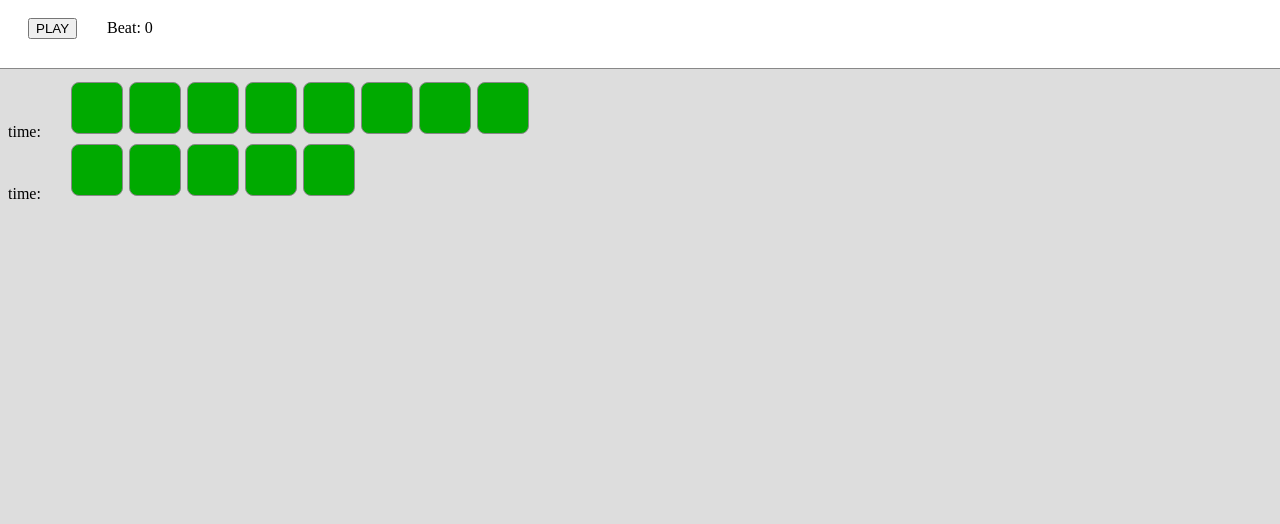
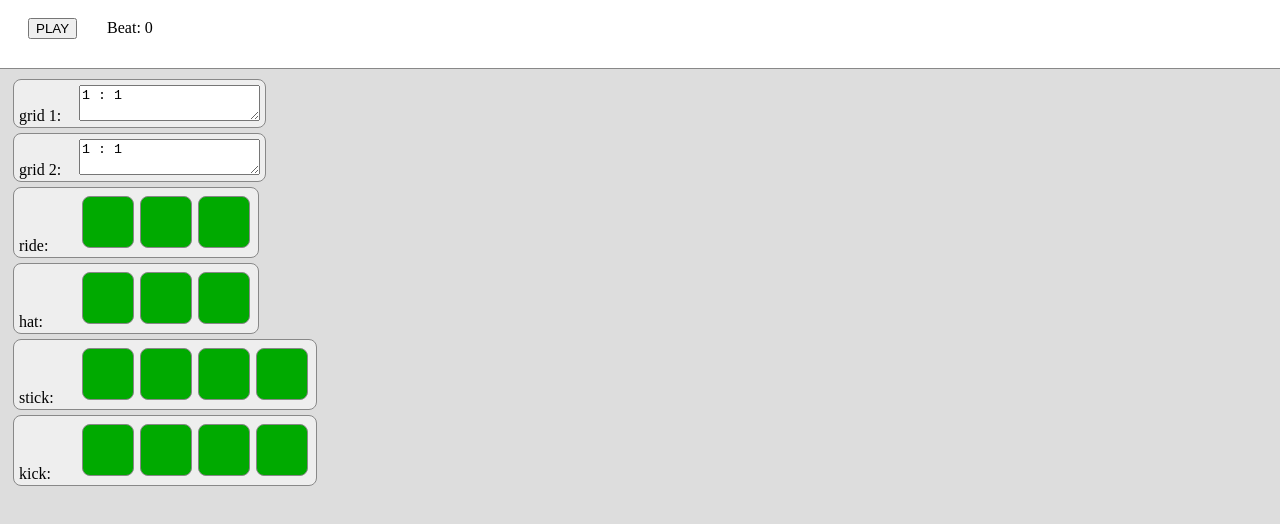
Before and after one commit to evogler/gridception, a React app: page / in a window 1280 px wide. Shown: the top 524 px of the page. Built offline with nearby package versions, Linux system fonts and the light colour scheme; no server answers.

Commit message:
Implement RatioBox + Ratio node + working demo

```diff
--- a/public/styles.css
+++ b/public/styles.css
@@ -43,12 +43,31 @@ button {
   transform: scale(.8);
 }
 
+.ratio-box {
+  background-color: #eee;
+  border: 1px solid #888;
+  padding: 5px 5px 2px 5px;
+  border-radius: 8px;
+  width: fit-content;
+  margin: 5px;
+
+}
+
 .horizontal-grid-label {
   display: inline-block;
   margin-right: 10px;
   padding-top: 20px;
   width: 50px;
   /* border: 1px solid #888; */
+}
+
+.horizontal-grid {
+  background-color: #eee;
+  border: 1px solid #888;
+  padding: 5px 5px 2px 5px;
+  border-radius: 8px;
+  width: fit-content;
+  margin: 5px;
 }
 
 .grid-cell {
--- a/src/components/App.jsx
+++ b/src/components/App.jsx
@@ -2,6 +2,7 @@ import React, { useState, useEffect } from 'react';
 import HorizontalGrid from './HorizontalGrid.jsx';
 import SoundGrid from './SoundGrid.jsx';
 import HitsGrid from './HitsGrid.jsx';
+import RatioBox from './RatioBox.jsx';
 import Header from './Header.jsx';
 import Line from './Line.jsx';
 import { updateArray } from '../util.js';
@@ -13,15 +14,44 @@ import Scheduler from '../scheduler.js';
 
 const scheduler = new Scheduler();
 
-const nodes = [new HitsNode({ length: 8, jsonData: {} }), new Node()];
+const nodes = [];
+nodes.push(new RatioNode({ timeStr: '1 : 1' }));
 nodes[0].setSounding(false);
-window.n = nodes[0];
 
-nodes[1].set('times', [1, 1, 1, 1, 1]);
-nodes[1].set('statuses', ['on', 'on', 'on', 'on', 'on']);
+nodes.push(new Node());
+nodes[1].set('times', [1, 1, 1,]);
+nodes[1].set('statuses', ['on', 'on', 'on', ]);
+nodes[1].set('sounds', ['ride']);
 nodes[1].setParent(nodes[0]);
+
+nodes.push(new Node());
+nodes[2].set('times', [1, 1, 1, 1]);
+nodes[2].set('statuses', ['on', 'on', 'on', 'on']);
+nodes[2].set('sounds', ['kick']);
+nodes[2].setParent(nodes[0]);
+
+nodes.push(new Node());
+nodes[3].set('times', [1, 1, 1]);
+nodes[3].set('statuses', ['on', 'on', 'on']);
+nodes[3].set('sounds', ['hat']);
+nodes[3].setParent(nodes[0]);
+
+nodes.push(new Node());
+nodes[4].set('times', [1, 1, 1, 1]);
+nodes[4].set('statuses', ['on', 'on', 'on', 'on']);
+nodes[4].set('sounds', ['sidestick-2']);
+nodes[4].setParent(nodes[0]);
+
+nodes.push(new RatioNode({ timeStr: '1 : 1'}));
+nodes[5].setSounding(false);
+nodes[0].setParent(nodes[5]);
+
 scheduler.addPart(nodes[0]);
 scheduler.addPart(nodes[1]);
+scheduler.addPart(nodes[2]);
+scheduler.addPart(nodes[3]);
+scheduler.addPart(nodes[4]);
+scheduler.addPart(nodes[5]);
 
 const App = (props) => {
   const updateActive = (id, val) => {
@@ -52,14 +82,12 @@ const App = (props) => {
         currentTime={currentTime}
       />
       <div className="canvas">
-        <HitsGrid
-          label="time"
-          node={nodes[0]}
-        />
-        <SoundGrid
-          label="stick"
-          node={nodes[1]}
-        />
+        <RatioBox label="grid 1" node={nodes[5]} />
+        <RatioBox label="grid 2" node={nodes[0]} />
+        <SoundGrid label="ride" node={nodes[1]} />
+        <SoundGrid label="hat" node={nodes[3]} />
+        <SoundGrid label="stick" node={nodes[4]} />
+        <SoundGrid label="kick" node={nodes[2]} />
 
       </div>
     </div>
--- a/src/components/HitsGrid.jsx
+++ b/src/components/HitsGrid.jsx
@@ -6,7 +6,7 @@ const toggle = (x) => x === 'on' ? 'off' : 'on';
 const HitsGrid = ({ label, node }) => {
   return (
     <HorizontalGrid
-      label="time"
+      label={label}
       status={node._aspects.statuses}
       update={i => {
         node.updateIn('statuses', i, toggle);
--- a/src/components/HorizontalGrid.jsx
+++ b/src/components/HorizontalGrid.jsx
@@ -4,7 +4,7 @@ import GridCell from './GridCell.jsx';
 const HorizontalGrid = ({ status, update, label, active }) => {
 
   return (
-    <div>
+    <div className="horizontal-grid">
       <span className="horizontal-grid-label">{label}:</span>
       {status.map((_, i) => (
         <GridCell key={i} index={i} status={status[i]} active={i === active && status[i] === 'on'} click={() => update(i)} />
--- /dev/null
+++ b/src/components/RatioBox.jsx
@@ -0,0 +1,26 @@
+import React, { useState } from 'react';
+
+const toggle = (x) => x === 'on' ? 'off' : 'on';
+
+const RatioBox = ({ label, node }) => {
+  // status = { node._aspects.statuses }
+  // update = { i => {
+  // node.updateIn('statuses', i, toggle);
+
+
+  return (
+    <div className="ratio-box">
+      <span className="horizontal-grid-label">{label}:</span>
+      <textarea
+        onChange={e => {
+          node.setTime(e.target.value);
+          console.log(e.target.value);
+        }}
+      >
+        1 : 1
+      </textarea>
+    </div>
+  );
+};
+
+export default RatioBox;
--- a/src/components/SoundGrid.jsx
+++ b/src/components/SoundGrid.jsx
@@ -6,7 +6,7 @@ const toggle = (x) => x === 'on' ? 'off' : 'on';
 const SoundGrid = ({ label, node }) => {
   return (
     <HorizontalGrid
-      label="time"
+      label={label}
       status={node._aspects.statuses}
       update={i => {
         node.updateIn('statuses', i, toggle);
--- a/src/node.js
+++ b/src/node.js
@@ -51,6 +51,8 @@ class Node {
     this._absoluteTimes = [0];
     times.forEach(time => this._absoluteTimes.push(this._absoluteTimes.slice(-1)[0] + time));
     this._timePeriod = this._absoluteTimes.pop();
+    this._resetTimeCache();
+    this._children.forEach(ch => ch._resetTimeCache());
   }
 
   _getOwnTime(index) {
@@ -61,6 +63,8 @@ class Node {
 
   _resetTimeCache() {
     this._timeCache = [];
+    this._children.map(ch => ch._resetTimeCache());
+    console.log('reset time cache', this.id);
   }
 
   _extendTimeCache(endTime) {
--- a/src/rationode.js
+++ b/src/rationode.js
@@ -1,8 +1,24 @@
 import Node from './node.js';
+import { sum } from './util.js';
 
 class RatioNode extends Node {
-  constructor({ times, jsonData } = {}) {
-    super({times, jsonData})
+  constructor({ timeStr, jsonData } = {}) {
+    super({ });
+    if (timeStr) {
+      this.setTime(timeStr);
+    }
+  }
+
+  setTime(str) {
+    let times = str.split(' ');
+    times = times.map(Number).filter(x => x);
+    const period = times.shift();
+    const timeSum = sum(times);
+    const ratio = period / timeSum;
+    times = times.map(n => n * ratio);
+    this._aspects.times = times;
+    this._aspects.statuses.map(_ => 'on');
+    this._setAbsoluteTimes();
   }
 }
 
--- a/src/webaudio.js
+++ b/src/webaudio.js
@@ -4,7 +4,7 @@ const drums = [
   'hat',
   'sidestick-2',
   // 'ride-bell',
-  // 'ride'
+  'ride'
 ];
 
 const sampleLags = {
@@ -13,7 +13,7 @@ const sampleLags = {
   'hat': 0.0267,
   'sidestick-2': 0.0245,
   // 'ride-bell': 0.0395,
-  // 'ride': 0.0443,
+  'ride': 0.0443,
 };
 
 const drumCodes = {
@@ -22,7 +22,7 @@ const drumCodes = {
   'h': 'hat',
   'd': 'sidestick-2',
   // 'b': 'ride-bell',
-  // 'r': 'ride',
+  'r': 'ride',
 };
 
 const audioCtx = new (window.AudioContext || window.webkitAudioContext)();
@@ -65,6 +65,7 @@ const playSound = (fname, startTime = 0, vol = 1, rate = 1) => {
   gain.gain.value = vol;
   bufS.connect(gain);
   gain.connect(audioCtx.destination);
+  startTime -= sampleLags[fname];
   bufS.start(startTime);
   // bufS.start();
   return bufS;
```
Also changed, not shown: 1 other file (tests, documents, lock files or other folders).
